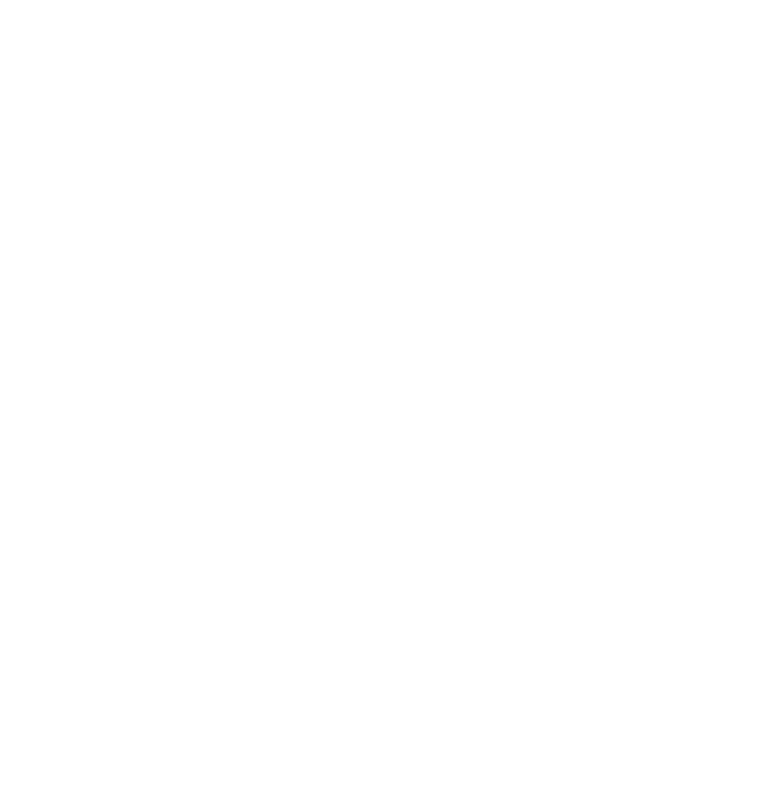
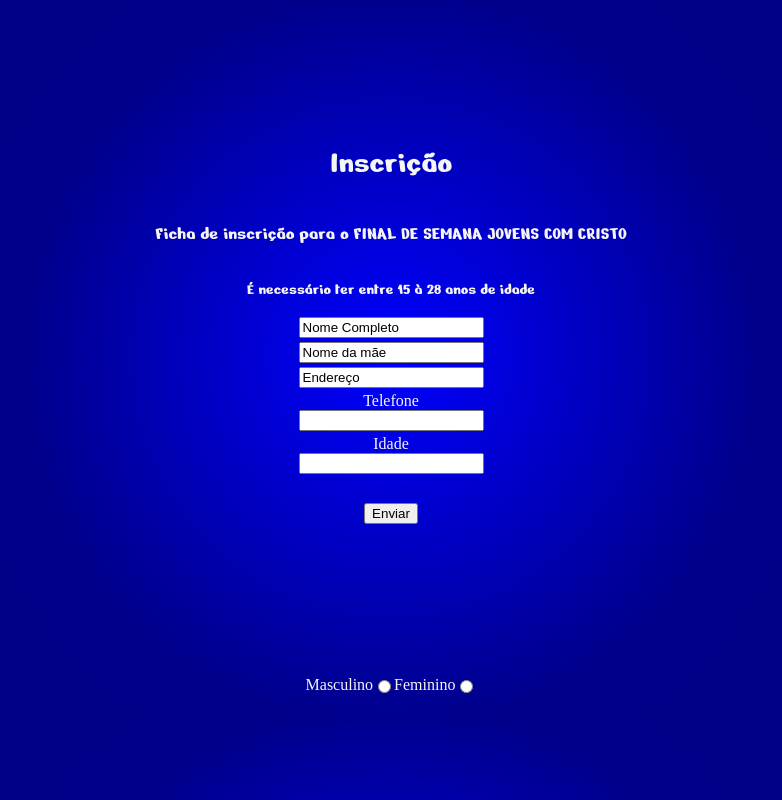
Before and after one commit to ryancossta/encontro, a plain HTML site: page leadingPage/pag2.html in a window 1280 px wide. Shown: the whole page, without its empty margins (249-1031 px from the left). Drawn offline with Linux system fonts and the light colour scheme; a web font is replaced by a local one.

Commit message:
alterações

```diff
--- a/leadingPage/pag2.html
+++ b/leadingPage/pag2.html
@@ -4,8 +4,87 @@
     <meta charset="UTF-8">
     <meta name="viewport" content="width=device-width, initial-scale=1.0">
     <title>Inscrição</title>
+    <link rel="stylesheet" href="./style.css">
+    <link rel="icon" type="image/x-icon" href="./img/download.jpg">
+
+    <link rel="preconnect" href="https://fonts.googleapis.com">
+    <link rel="preconnect" href="https://fonts.gstatic.com" crossorigin>
+    <link href="https://fonts.googleapis.com/css2?family=Barriecito&family=Nerko+One&display=swap" rel="stylesheet">
+
+        <style>
+            body{
+                background: radial-gradient(circle, #0000FF, #00008B, #000080 );
+            }
+        </style>
+
 </head>
 <body>
 
+
+
+<header>
+    <div class="home">
+       <a href="./img/"></a>
+    </div>
+</header>
+
+
+
+
+<div class="form">
+    <h1 class="pag2">Inscrição</h1>
+
+    <h3>Ficha de inscrição para o FINAL DE SEMANA JOVENS COM CRISTO</h3>
+    <p>É necessário ter entre 15 à 28 anos de idade</p>
+
+    <div class="nome">
+
+        <input type="text" value="Nome Completo">
+
+    </div>
+
+    <div class="name_mae">
+
+        <input type="text" value="Nome da mãe">
+    </div>
+
+
+    <div class="loc">
+
+        <input type="text" value="Endereço">
+    </div>
+
+    <div class="tel">
+        <label for="">Telefone</label>
+        <input type="number" value="Telefone">
+    </div>
+
+    <div class="idade">
+        <label for="Idade">Idade</label>
+        <input type="number" value="Idade">
+    </div>
+
+
+    <div class="submit">
+
+      <button type="submit" onclick="Enviar" id="enviar">Enviar</button>
+
+    </div>
+
+
+</div>
+
+
+<div class="sexo">
+    <label for="masc">Masculino</label>
+    <input  type="radio" value="Masculino" name="sexo">
+
+    <label for="femen">Feminino</label>
+    <input type="radio" value="Feminino" name="sexo">
+
+</div>
+
+
+
 </body>
 </html>
--- a/leadingPage/style.css
+++ b/leadingPage/style.css
@@ -1,7 +1,4 @@
-body{
-    background-image: url(./img/download.jpg) ;
 
-}
 header{
     display: flex;
     justify-content: center;
@@ -104,3 +101,54 @@ h1 {
     font-weight: 400;
     font-style: normal;
   }
+
+
+
+
+  /* INICIANDO A ESTILIZAÇÃO DA PÁGINA DE INSCRIÇÃO*/
+
+.form label{
+    display: block;
+}
+
+.form{
+    display: flex;
+    align-items: center;
+    justify-content: center;
+    flex-direction: column;
+    text-align: center;
+    height: 80vh;
+    color: whitesmoke;
+}
+
+.form div{
+    margin: 2px;
+}
+
+.nome{
+    flex-direction: column;
+}
+
+.sexo{
+    display: flex;
+    justify-content: center;
+    margin: 20px;
+    color: whitesmoke;
+}
+
+button{
+    margin: 25px;
+}
+
+h1 {
+    font-family: "Nerko One", serif;
+    font-weight: 400;
+    font-style: normal;
+  }
+
+
+  p {
+    font-family: "Nerko One", serif;
+    font-weight: 400;
+    font-style: normal;
+  }
```
Also changed, not shown: leadingPage/index.html (+7 -0 lines), leadingPage/pag1.html (+1 -0 lines).
